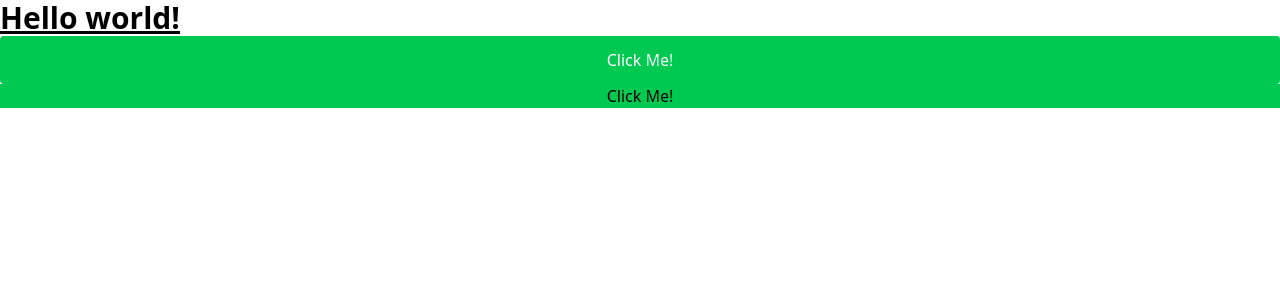
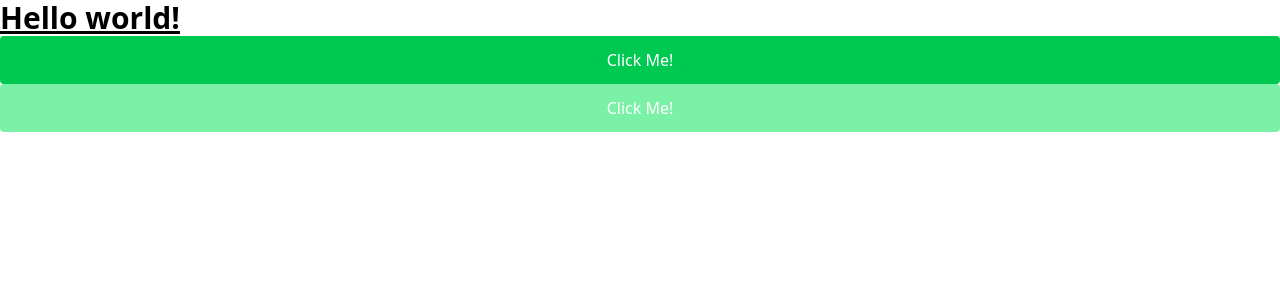
Before and after one commit to nana1243/tailwind-project, a React (Vite) app: page / in a window 1280 px wide. Shown: the top 300 px of the page. Built offline with nearby package versions, Linux system fonts and the light colour scheme.

Commit message:
fea)[7/8] 재사용가능한 스타일은 컴포넌트 계증에 적용

```diff
--- a/src/App.tsx
+++ b/src/App.tsx
@@ -8,7 +8,7 @@ function App() {
         </h1>
         <div className="flex flex-col item-center justify-center-min-h-screen">
             <button className="button">Click Me! </button>
-            <button className="bg-green-500">Click Me! </button>
+            <button className="btns">Click Me! </button>
         </div>
     </>
   )
--- a/src/styles/tailwind.css
+++ b/src/styles/tailwind.css
@@ -1 +1,8 @@
 @import "tailwindcss";
+
+
+@layer components {
+  .btns {
+    @apply bg-green-300 text-white py-3 px-5 rounded border-none;
+  }
+}
```
